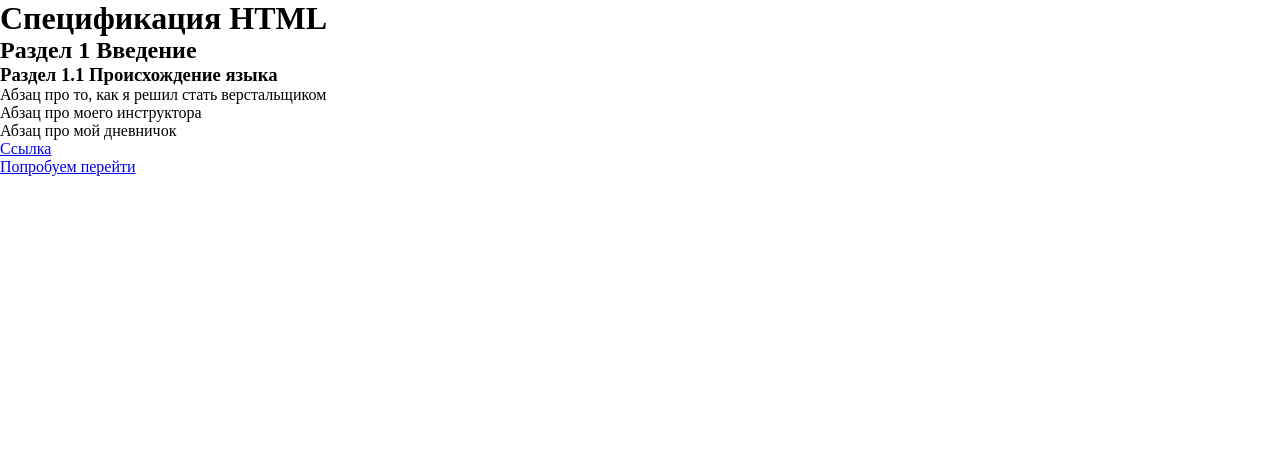
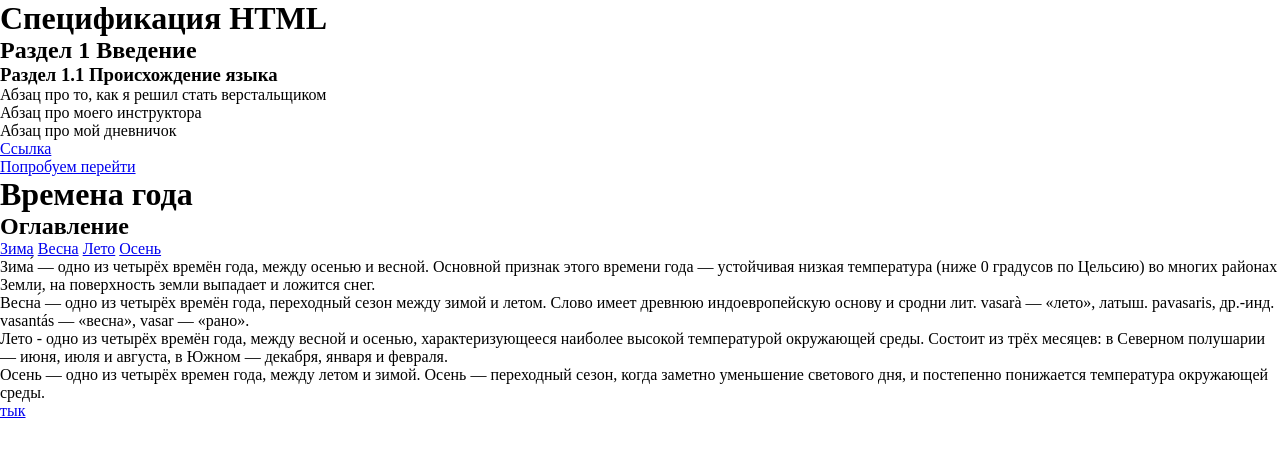
Before and after one commit to fabricatorkane/git-course2, a plain HTML site: page index.html in a window 1280 px wide. Drawn offline with Linux system fonts and the light colour scheme.

Commit message:
winter is coming

```diff
--- a/index.html
+++ b/index.html
@@ -21,6 +21,20 @@
     <p>Абзац про мой дневничок</p>
     <p><a href="http://vk.com" target = "_blank">Ссылка</a></p>
     <p><a href="another.html" target = "_blank">Попробуем перейти</a></p>
+
+
+    <h1>Времена года</h1>
+    <h2>Оглавление</h2>
+    <a href="#season1">Зима</a> <!--создаём якорь, указав #id элемента-->
+    <a href="#season2">Весна</a>
+    <a href="#season3">Лето</a>
+    <a href="#season4">Осень</a>
+    <p id="season1">Зима́ — одно из четырёх времён года, между осенью и весной.
+    Основной признак этого времени года — устойчивая низкая температура (ниже 0 градусов по Цельсию) во многих районах Земли, на поверхность земли выпадает и ложится снег.</p> <!--добавляем соответствующий id элементу-->
+    <p id="season2">Весна́ — одно из четырёх времён года, переходный сезон между зимой и летом. Слово имеет древнюю индоевропейскую основу и сродни лит. vasarà — «лето», латыш. pavasaris, др.-инд. vasantás — «весна», vasar — «рано».</p>
+    <p id="season3">Лето - одно из четырёх времён года, между весной и осенью, характеризующееся наиболее высокой температурой окружающей среды. Состоит из трёх месяцев: в Северном полушарии — июня, июля и августа, в Южном — декабря, января и февраля.</p>
+    <p id="season4">Осень — одно из четырёх времен года, между летом и зимой. Осень — переходный сезон, когда заметно уменьшение светового дня, и постепенно понижается температура окружающей среды.</p>
+    <a href="#season1">тык</p>
   </body>
   <script scr="script.js"></script>
 </html>
```
